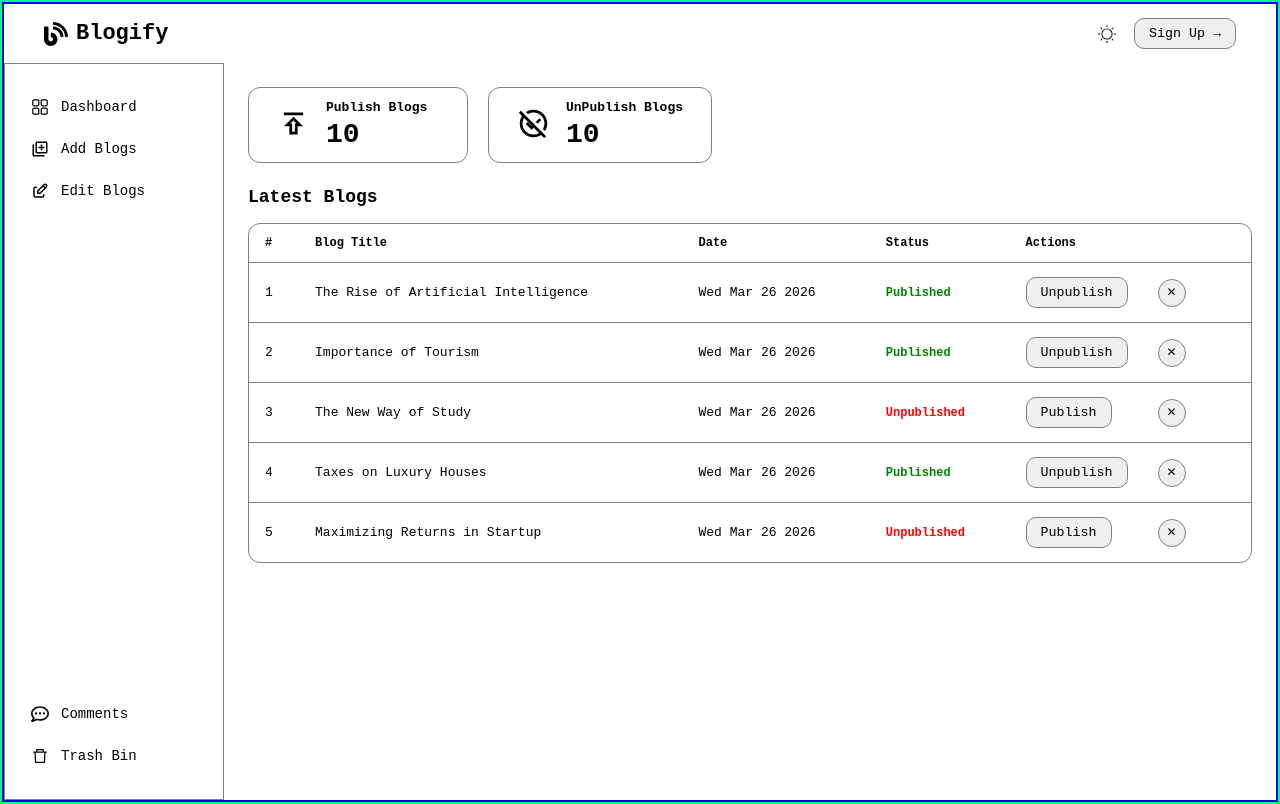
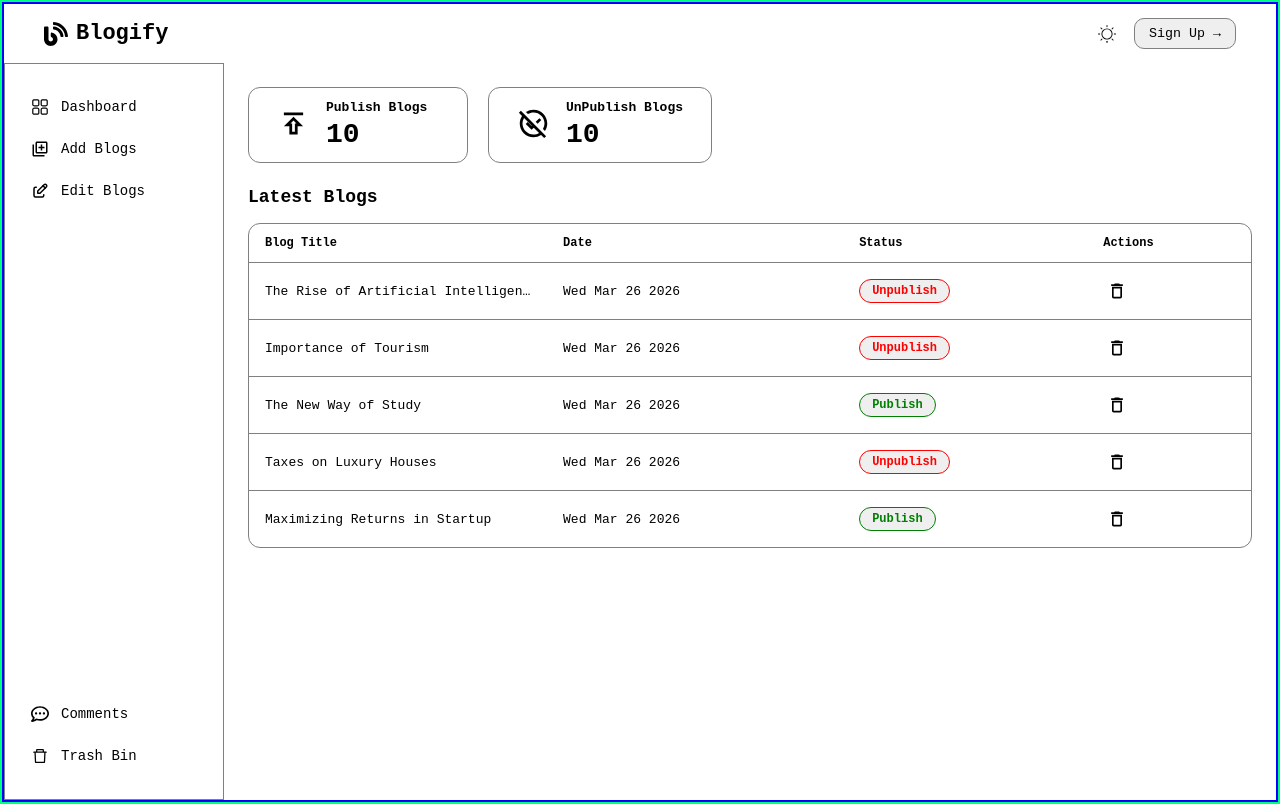
Before and after one commit to hammadgul-dev/blogify, a React app in the folder Frontend/: page /admin in a window 1280 px wide. Built offline with nearby package versions, Linux system fonts and the light colour scheme; the HTML template or start-up script is replaced by a standard one.

Commit message:
update Dashboard table layout and style

```diff
--- a/Frontend/src/Admin/Pages Style/Dashboard.module.css
+++ b/Frontend/src/Admin/Pages Style/Dashboard.module.css
@@ -98,6 +98,35 @@
   color: red;
 }
 
+.title-cell {
+  max-width: 150px;
+  white-space: nowrap;
+  overflow: hidden;
+  text-overflow: ellipsis;
+}
+
+.publish-btn {
+  padding: 4px 12px;
+  font-size: 12px;
+  font-weight: 600;
+  border-radius: 20px;
+  border: 1px solid green;
+  color: green;
+  cursor: pointer;
+  white-space: nowrap;
+}
+
+.unpublish-btn {
+  padding: 4px 12px;
+  font-size: 12px;
+  font-weight: 600;
+  border-radius: 20px;
+  border: 1px solid red;
+  color: red;
+  cursor: pointer;
+  white-space: nowrap;
+}
+
 .actions {
   display: flex;
   align-items: center;
@@ -110,12 +139,11 @@
   display: flex;
   align-items: center;
   justify-content: center;
-    width: 28px;
-    height: 28px;
-    border-radius: 50%;
-    padding: 0;
-    font-size: 12px;
-    border: 1px solid gray;
+  background: none;
+  border: none;
+  font-size: 20px;
+  cursor: pointer;
+  padding: 4px;
 }
 
 @media (max-width: 922px) {
@@ -132,12 +160,10 @@
     font-size: 22px;
   }
 
-    .table th:nth-child(1),
-    .table td:nth-child(1),
+  .table th:nth-child(2),
+  .table td:nth-child(2),
   .table th:nth-child(3),
-    .table td:nth-child(3),
-    .table th:nth-child(4),
-    .table td:nth-child(4) {
+  .table td:nth-child(3) {
     display: none;
   }
 
--- a/Frontend/src/Admin/Pages/Dashboard.jsx
+++ b/Frontend/src/Admin/Pages/Dashboard.jsx
@@ -1,13 +1,38 @@
 import style from "../Pages Style/Dashboard.module.css"
-import { MdOutlinePublish } from "react-icons/md";
-import { MdOutlineUnpublished } from "react-icons/md";
+import {MdOutlinePublish} from "react-icons/md"
+import {MdOutlineUnpublished, MdDeleteOutline} from "react-icons/md"
 
 const tempBlogs = [
-    { id: 1, title: "The Rise of Artificial Intelligence", date: "Wed Mar 26 2026", status: "Published" },
-    { id: 2, title: "Importance of Tourism", date: "Wed Mar 26 2026", status: "Published" },
-    { id: 3, title: "The New Way of Study", date: "Wed Mar 26 2026", status: "Unpublished" },
-    { id: 4, title: "Taxes on Luxury Houses", date: "Wed Mar 26 2026", status: "Published" },
-    { id: 5, title: "Maximizing Returns in Startup", date: "Wed Mar 26 2026", status: "Unpublished" },
+  {
+    id: 1,
+    title: "The Rise of Artificial Intelligence",
+    date: "Wed Mar 26 2026",
+    status: "Published",
+  },
+  {
+    id: 2,
+    title: "Importance of Tourism",
+    date: "Wed Mar 26 2026",
+    status: "Published",
+  },
+  {
+    id: 3,
+    title: "The New Way of Study",
+    date: "Wed Mar 26 2026",
+    status: "Unpublished",
+  },
+  {
+    id: 4,
+    title: "Taxes on Luxury Houses",
+    date: "Wed Mar 26 2026",
+    status: "Published",
+  },
+  {
+    id: 5,
+    title: "Maximizing Returns in Startup",
+    date: "Wed Mar 26 2026",
+    status: "Unpublished",
+  },
 ]
 
 function Dashboard() {
@@ -15,14 +40,18 @@ function Dashboard() {
     <div className={style["dashboard"]}>
       <div className={style["stats"]}>
         <div className={style["stat-card"]}>
-                    <span><MdOutlinePublish /></span>
+          <span>
+            <MdOutlinePublish />
+          </span>
           <div className={style["stat-info"]}>
             <h3>Publish Blogs</h3>
             <p>10</p>
           </div>
         </div>
         <div className={style["stat-card"]}>
-                    <span><MdOutlineUnpublished /></span>
+          <span>
+            <MdOutlineUnpublished />
+          </span>
           <div className={style["stat-info"]}>
             <h3>UnPublish Blogs</h3>
             <p>10</p>
@@ -36,7 +65,6 @@ function Dashboard() {
           <table className={style["table"]}>
             <thead>
               <tr>
-                                <th>#</th>
                 <th>Blog Title</th>
                 <th>Date</th>
                 <th>Status</th>
@@ -46,19 +74,23 @@ function Dashboard() {
             <tbody>
               {tempBlogs.map((blog) => (
                 <tr key={blog.id}>
-                                    <td>{blog.id}</td>
-                                    <td>{blog.title}</td>
+                  <td className={style["title-cell"]}>{blog.title}</td>
                   <td>{blog.date}</td>
                   <td>
-                                        <span className={blog.status === "Published" ? style["published"] : style["unpublished"]}>
-                                            {blog.status}
-                                        </span>
+                    <button
+                      className={
+                        blog.status === "Published"
+                          ? style["unpublish-btn"]
+                          : style["publish-btn"]
+                      }
+                    >
+                      {blog.status === "Published" ? "Unpublish" : "Publish"}
+                    </button>
                   </td>
                   <td>
-                                        <div className={style["actions"]}>
-                                            <button>{blog.status === "Published" ? "Unpublish" : "Publish"}</button>
-                                            <button className={style["delete-btn"]}>✕</button>
-                                        </div>
+                    <button className={style["delete-btn"]}>
+                      <MdDeleteOutline />
+                    </button>
                   </td>
                 </tr>
               ))}
```
Lines whose indentation alone changed are shown as unchanged.
